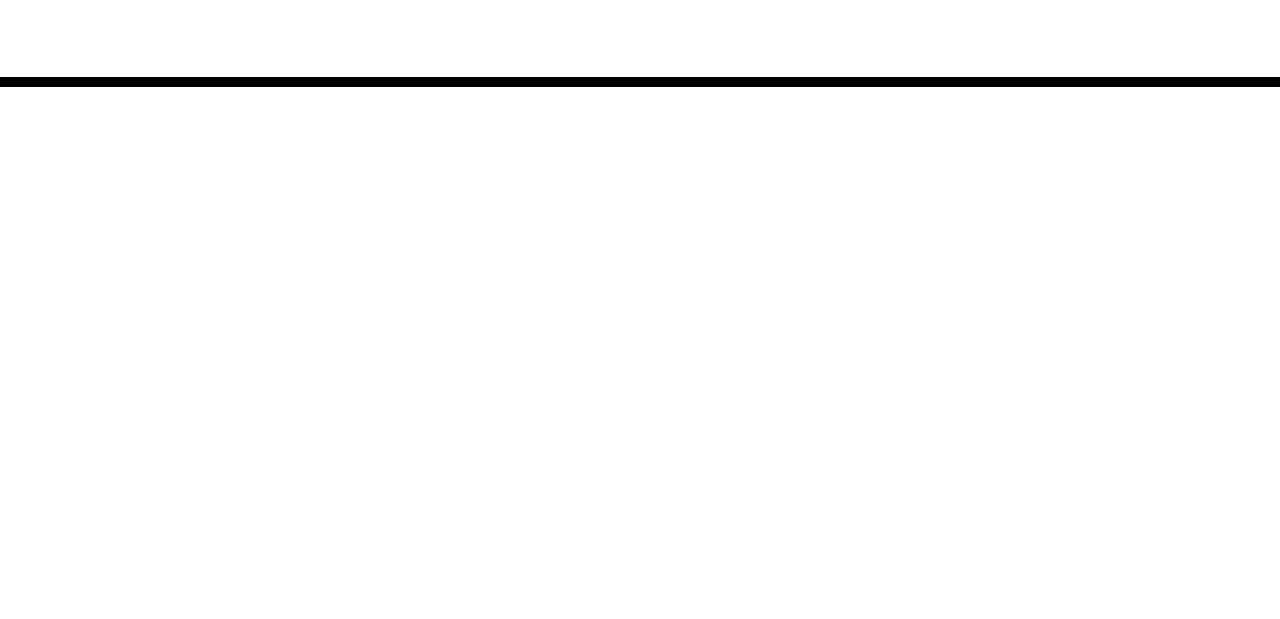
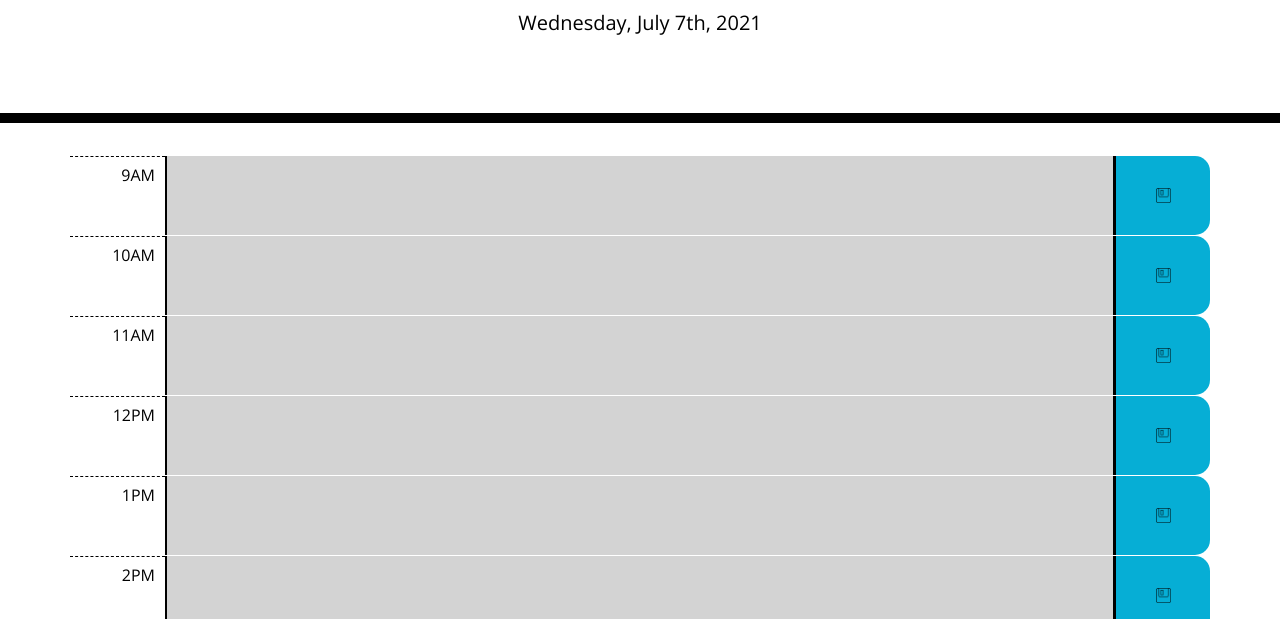
Before and after one commit to GrinninBarrett/work-day-scheduler, a plain HTML site: page index.html in a window 1280 px wide. Shown: the part 181-800 px from the top of the page. Drawn offline with nearby package versions, Linux system fonts and the light colour scheme.

Commit message:
Adds all functionality

```diff
--- a/assets/scripts/main.js
+++ b/assets/scripts/main.js
@@ -0,0 +1,74 @@
+//Display current day in the header
+$("#currentDay").text(moment().format("dddd, MMMM Do, YYYY"));
+
+let container = $(".container");
+
+//Add all rows for scheduler to the container element
+function addHours() {
+    for (i = 0; i < 9; i++) {
+        let nextRow = $("<div>");
+        nextRow.attr("class", "row");
+        container.append(nextRow);
+
+        let nextHour = $("<div>");
+        nextHour.attr("class", "hour");
+        //Set text content for hour blocks using moment() for later conditionals
+        nextHour.text(moment().hour(i + 9).format("hA"));
+
+        // Set text for each textarea block from local storage if it's there, and leave it blank if not
+        let nextText = $("<textarea>");
+        nextText.attr("class", "time-block");
+        nextText.text(localStorage.getItem(`textArea #${i+1}`) || "");
+
+        let nextSave = $("<button>");
+        nextSave.attr("class", "saveBtn");
+
+        nextRow.append(nextHour);
+        nextRow.append(nextText);
+        nextRow.append(nextSave);
+
+        let nextIconContainer = $("<i>");
+        nextSave.append(nextIconContainer);
+        let nextIcon = $("<img>");
+        nextIcon.attr({
+            src: "assets/images/save-icon.png",
+            width: "15px",
+            height: "15px",
+            alt: "Floppy Disk icon"
+        });
+        nextIconContainer.append(nextIcon);
+    }
+}
+
+// Check the current time and apply styling to textarea elements based on whether they are past, present, or future
+function checkTime() {
+    let rightNow = moment().hour();
+    $("textarea").each(function(i) {
+        let thisBlockHourValue = parseInt(moment().hour(i + 9).format("H"));
+        if (thisBlockHourValue < rightNow) {
+            $(this).addClass("past");
+        } else if (thisBlockHourValue === rightNow) {
+            $(this).addClass("present");
+        } else {
+            $(this).addClass("future");
+        }
+    });
+}
+
+// Upon clicking save button, save text content of textarea element to local storage
+
+addHours();
+checkTime();
+
+// Add event listener to each save button in order to set local storage
+$(".saveBtn").each(function(i) {
+    $(this).on("click", function() {
+        let thisHourText = $(this).prev();
+        localStorage.setItem(`textArea #${i+1}`, thisHourText.val());
+    });
+});
+
+
+$("#testButton").on("click", function() {
+    localStorage.clear();
+})
--- a/assets/styles/style.css
+++ b/assets/styles/style.css
@@ -13,6 +13,24 @@ body {
   padding: 10px;
 }
 
+button {
+  border: none;
+  outline: none;
+}
+
+button:focus {
+  outline: none;
+}
+
+/* Center save button floppy disk icon */
+i {
+  width: 100%;
+  height: 100%;
+  display: flex;
+  align-items: center;
+  justify-content: center;
+}
+
 .jumbotron {
   text-align: center;
   background-color: transparent;
@@ -26,38 +44,45 @@ body {
 }
 
 .time-block {
-    text-align: center;
-    border-radius: 15px;
+  grid-column: 2 / 3;
+  border-left: 2px solid black;
+  border-right: 2px solid black;
 }
 
 .row {
+  display: grid;
+  grid-template-columns: 1fr 10fr 1fr;
   white-space: pre-wrap;
   height: 80px;
   border-top: 1px solid white;
 }
 
 .hour {
+  grid-column: 1 / 2;
   background-color: #ffffff;
   color: #000000;
   border-top: 1px dashed #000000;
+  text-align: right;
+  padding: 10px;
 }
 
 .past {
   background-color: #d3d3d3;
-    color: white;
 }
 
 .present {
   background-color: #ff6961;
-    color: white;
 }
 
 .future {
   background-color: #77dd77;
-    color: white;
 }
 
 .saveBtn {
+  grid-column: 3 / 4;
+  display: flex;
+  align-items: center;
+  justify-content: center;
   border-left: 1px solid black;
   border-top-right-radius: 15px;
   border-bottom-right-radius: 15px;
@@ -65,7 +90,11 @@ body {
   color: white;
 }
 
-  .saveBtn i:hover {
+.saveBtn:hover {
+  cursor: pointer;
+}
+
+/* .saveBtn i:hover {
   font-size: 20px;
   transition: all 0.3s ease-in-out;
-  }
+} */
--- a/index.html
+++ b/index.html
@@ -2,8 +2,8 @@
 <html lang="en">
   <head>
     <meta charset="UTF-8" />
-    <meta name="viewport" content="width=device-width, initial-scale=1.0" />
-    <meta http-equiv="X-UA-Compatible" content="ie=edge" />
+    <meta name="viewport" content="width=device-width, initial-scale=1.0"/>
+    <meta http-equiv="X-UA-Compatible" content="ie=edge"/>
     <link
       rel="stylesheet"
       href="https://stackpath.bootstrapcdn.com/bootstrap/4.3.1/css/bootstrap.min.css"
@@ -18,21 +18,26 @@
       href="https://fonts.googleapis.com/css?family=Open+Sans&display=swap"
       rel="stylesheet"
     />
-    <link rel="stylesheet" href="assets/styles/style.css" />
+    <link rel="stylesheet" href="assets/styles/style.css"/>
     <title>Work Day Scheduler</title>
   </head>
 
   <body>
+
     <header class="jumbotron">
       <h1 class="display-3">Work Day Scheduler</h1>
       <p class="lead">A simple calendar app for scheduling your work day</p>
       <p id="currentDay" class="lead"></p>
     </header>
+
     <div class="container">
-      <!-- Timeblocks go here -->
+      <!-- Elements added in main.js to save space -->
     </div>
+    <button id="testButton">Test</button>
 
     <script src="https://cdnjs.cloudflare.com/ajax/libs/jquery/3.2.1/jquery.min.js"></script>
     <script src="https://cdnjs.cloudflare.com/ajax/libs/moment.js/2.24.0/moment.min.js"></script>
+    <script src="assets/scripts/main.js"></script>
+
   </body>
 </html>
```
Also changed, not shown: assets/images/save-icon.png (added), 1 other file. Lines whose indentation alone changed are shown as unchanged.
